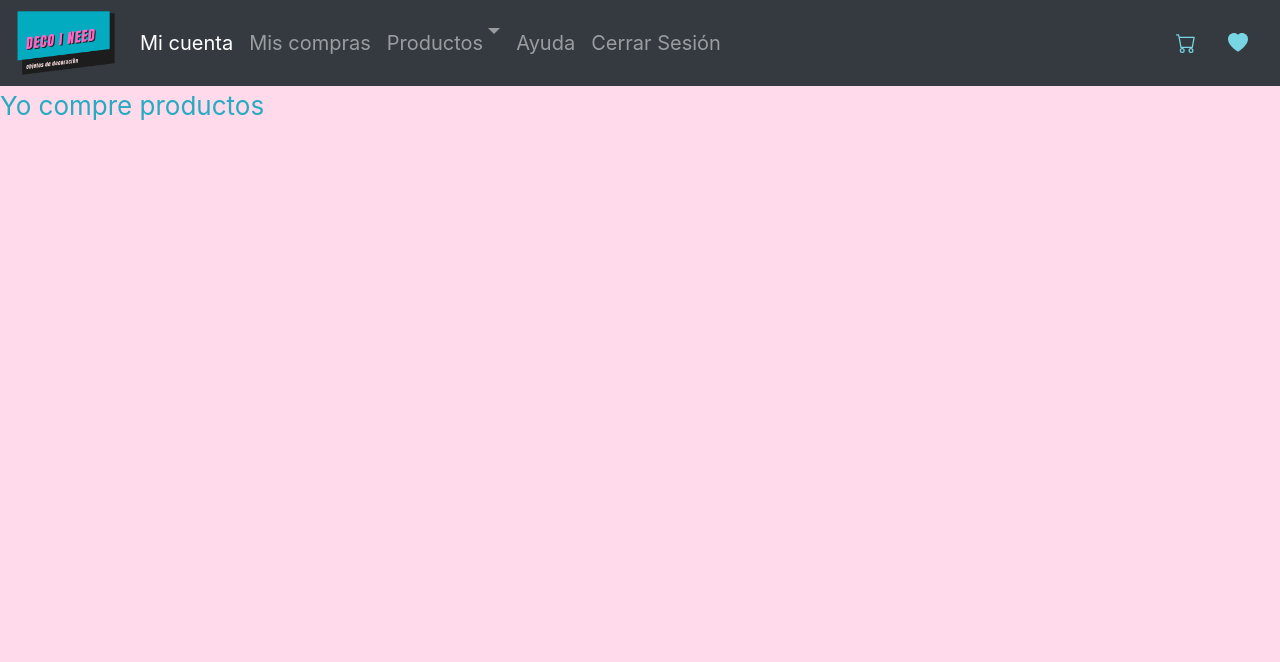
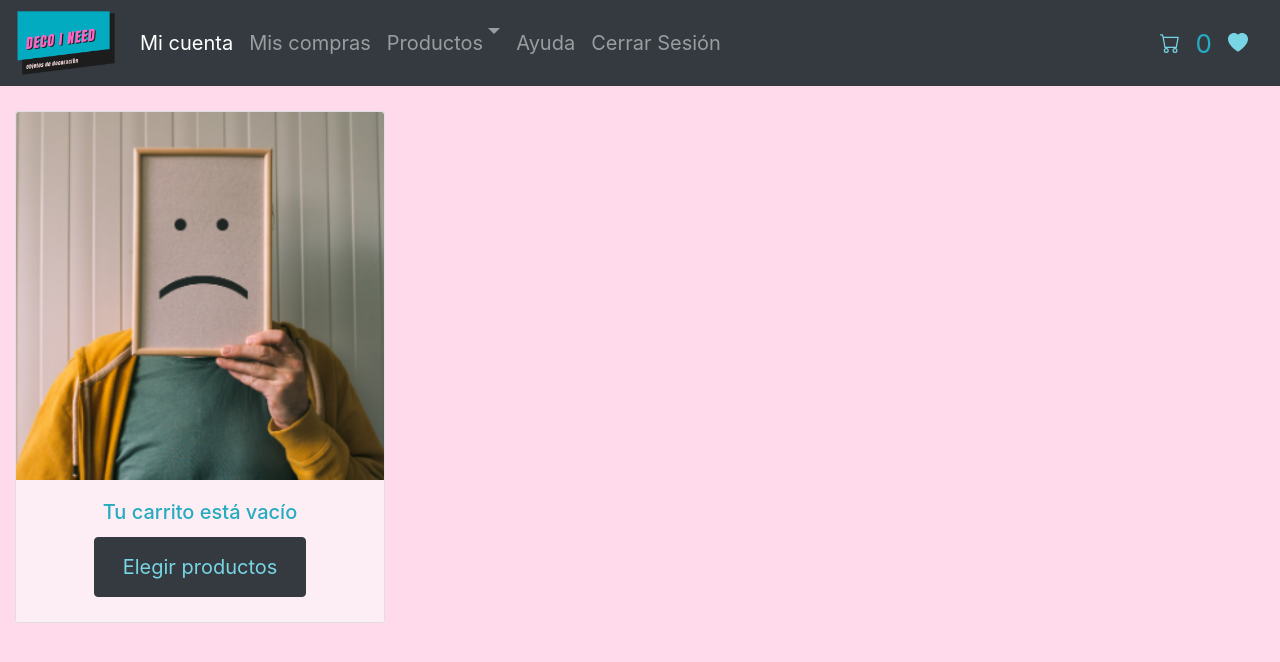
Before and after one commit to elysdominguez2/deco-i-need, a React (Create React App) app: page /cart in a window 1280 px wide. Shown: the top 662 px of the page. Built offline with nearby package versions, Linux system fonts and the light colour scheme.

Commit message:
Crear CartContext, mostrar producto y cantidad en Cart y CartIcon.

```diff
--- /dev/null
+++ b/src/componentes/Cart.css
@@ -0,0 +1,16 @@
+.cart .container{
+    margin: 25px 0 10px 0;
+    max-width: 400px;
+}
+
+.badge{
+    background-color: #26abc0;
+}
+
+.list-group-item{
+    background-color: blanchedalmond;
+}
+
+.cart .card-body button{
+    margin-left: 0px;
+}
--- /dev/null
+++ b/src/componentes/Cart.js
@@ -0,0 +1,58 @@
+import React, {useContext} from 'react';
+import {NavLink} from 'react-router-dom';
+import {CartContext} from '../context/cartContext';
+import './Cart.css'
+import Vacio from './imagenes/carritovacio.png';
+
+const Cart = () =>{
+    const [agregarCarrito, cart] =useContext(CartContext);
+
+    let newTotalCount=0;
+    let prodList = [];
+    for (const productId in cart) {
+        newTotalCount=newTotalCount + cart[productId];
+        prodList.push({id: productId, count: cart[productId]});
+    }
+    if(newTotalCount == 0){
+        return (
+            <div className="cart">
+                <div className="container">
+                    <div className="card text-center">
+                        <img src={Vacio} class="card-img-top" alt="carrito-vacio"/>
+                        <div className="card-body">
+                        <h5 lass="card-title">Tu carrito está vacío</h5>
+                        <button className="btn btn-dark">
+                            <NavLink to={`/`} className="nav-link">Elegir productos</NavLink>
+                        </button>
+                        </div>
+                    </div>
+                </div>
+            </div>
+        )
+    };
+
+
+
+
+    return(
+        <div className="container">
+            <h2 className="titulo">Mi carrito</h2>
+            <span>Total de productos en el carrito: {newTotalCount}</span>
+            <ul className="list-group">
+            {prodList.map((producto) => (
+                <div key={producto.id}>
+                <li className="list-group-item d-flex justify-content-between align-items-center">
+                {producto.id}
+                <span className="badge badge-dark badge-pill">{producto.count}</span>
+                </li>
+                </div>
+
+              ))}
+            </ul>
+
+            <br></br>
+            <span>Total price:0</span>
+        </div>
+    )
+}
+export default Cart;
--- a/src/componentes/CartIcon.js
+++ b/src/componentes/CartIcon.js
@@ -1,17 +1,24 @@
-import React from 'react';
+import React, {useContext} from 'react';
 import {NavLink} from 'react-router-dom';
 import './CartIcon.css';
+import {CartContext} from '../context/cartContext';
 
+function CartIcon(props) {
 
+  const [agregarCarrito, cart] =useContext(CartContext);
 
-class CartIcon extends React.Component {
-    render() {
+  let newTotalCount=0;
+    for (const productId in cart) {
+        newTotalCount=newTotalCount + cart[productId];
+    }
+
       return (
         <div>
             <NavLink to={`/cart`} className="nav-link"><svg width="1em" height="1em" viewBox="0 0 16 16" className="bi bi-cart" fill="currentColor" xmlns="http://www.w3.org/2000/svg">
                 <path fillRule="evenodd" d="M0 1.5A.5.5 0 0 1 .5 1H2a.5.5 0 0 1 .485.379L2.89 3H14.5a.5.5 0 0 1 .491.592l-1.5 8A.5.5 0 0 1 13 12H4a.5.5 0 0 1-.491-.408L2.01 3.607 1.61 2H.5a.5.5 0 0 1-.5-.5zM3.102 4l1.313 7h8.17l1.313-7H3.102zM5 12a2 2 0 1 0 0 4 2 2 0 0 0 0-4zm7 0a2 2 0 1 0 0 4 2 2 0 0 0 0-4zm-7 1a1 1 0 1 0 0 2 1 1 0 0 0 0-2zm7 0a1 1 0 1 0 0 2 1 1 0 0 0 0-2z"/>
                 </svg>
             </NavLink>
+            <span>{newTotalCount}</span>
 
 
 
@@ -23,5 +30,5 @@ class CartIcon extends React.Component {
       )
 
     }
-  }
+
   export default CartIcon;
--- a/src/componentes/ContadorGlobal.js
+++ b/src/componentes/ContadorGlobal.js
@@ -1,13 +1,19 @@
-import React from "react";
+import React, {useContext} from "react";
+import {CartContext} from '../context/cartContext';
+
+
 
 function BotonAgregar(props) {
+  const [agregarCarrito, cart] =useContext(CartContext);
 
-    function handleClick() {
-        console.log('agregar al carrito');
+
+    const enviarACarrito =() =>{
+        const producto = props.id;
+        agregarCarrito(producto, props.count);
     }
 
     return (
-        <button className="btn btn-dark" onClick={handleClick}>
+        <button className="btn btn-dark" onClick={enviarACarrito}>
           Agregar {props.count} al carrito
         </button>
     );
--- a/src/componentes/ItemDetail.js
+++ b/src/componentes/ItemDetail.js
@@ -1,14 +1,14 @@
-import React, { useState } from "react";
+import React, { useState, useEffect, useContext } from "react";
 import {NavLink} from 'react-router-dom';
 import ItemCount from "./ItemCount";
 import './ItemDetail.css';
 import BotonAgregar from "./ContadorGlobal";
 
 
+
 function ItemDetail(props) {
 
   const [count, setCount] = useState(0);
-
 
   const realizarSuma = () => {
     const max= props.prod.stock;
@@ -33,10 +33,9 @@ function ItemDetail(props) {
     });
 }
 };
-
   return (
 
-        <div class="products-list-container">
+        <div className  ="products-list-container">
             <div className="container" key={props.prod.id}>
                 <div className="product-image">{props.prod.foto}</div>
                 <div className="product-info">
@@ -45,7 +44,9 @@ function ItemDetail(props) {
                   <p className="texto">Stock : {props.prod.stock}</p>
                   <h5 className="product-price">${props.prod.precio}</h5>
                   <ItemCount count={count} sumar={realizarSuma} restar={realizarResta}/>
-                  <BotonAgregar count={count}/>
+
+                  <BotonAgregar id={props.prod.id} count={count}/>
+
                   <button className="btn btn-dark">
                     <NavLink to={`/cart`} className="nav-link">Comprar ahora</NavLink>
                   </button>
--- a/src/componentes/NavBar.js
+++ b/src/componentes/NavBar.js
@@ -1,4 +1,5 @@
 import React from 'react';
+import {NavLink} from 'react-router-dom';
 import './NavBar.css';
 import CartIcon from './CartIcon';
 import logo from './imagenes/logoD.png';
@@ -8,7 +9,9 @@ class NavBar extends React.Component {
     render() {
       return (
         <nav className="navbar navbar-expand-lg navbar-dark bg-dark">
-            <a className="navbar-brand" href="#"><img src={logo}/></a>
+            <a className="navbar-brand" href="#">
+                <NavLink to={`/`}><img src={logo}/></NavLink>
+                </a>
 
             <button className="navbar-toggler" type="button" data-toggle="collapse" data-target="#navbarNavDropdown" aria-controls="navbarNavDropdown" aria-expanded="false" aria-label="Toggle navigation">
                 <span className="navbar-toggler-icon"></span>
--- /dev/null
+++ b/src/context/cartContext.js
@@ -0,0 +1,40 @@
+import React, {useState} from 'react';
+
+const CartContext = React.createContext([]);
+
+const CartProvider = (props) =>{
+    const [cart, setCart] = useState({});
+
+    const agregarCarrito = (id, count) => {
+
+        console.log('agregando '+ count+ ' ' + id + ' al carrito');
+
+        console.log('info previa en el carrito');
+        for (const productId in cart) {
+            console.log(`${productId}: ${cart[productId]}`);
+        }
+
+
+        let obj = {};
+        obj[id] = count;
+
+        console.log('info nueva para el carrito');
+        for (const productId in obj) {
+            console.log(`${productId}: ${obj[productId]}`);
+        }
+
+        setCart(prevCart => ({
+            ...prevCart,
+            [id]: count
+        }));
+
+    };
+
+    return(
+        <CartContext.Provider value={[agregarCarrito, cart]}>
+            {props.children}
+        </CartContext.Provider>
+    )
+}
+
+export { CartContext, CartProvider };
```
Also changed, not shown: src/App.js (+6 -1 lines), src/context/countContext.js (added, +13 -0 lines), src/componentes/ItemList.css (line endings or trailing spaces), src/componentes/imagenes/carritovacio.png (added).
